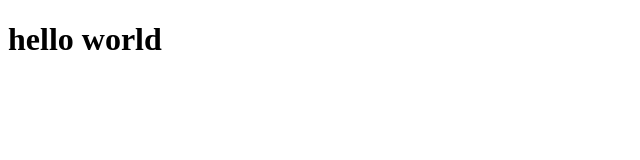
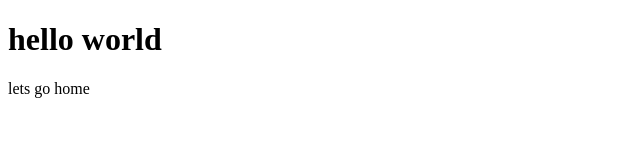
Before and after one commit to Damisasarah11/seafood.com, a plain HTML site: page index.html in a window 1280 px wide. Shown: the whole page, without its empty margins (0-640 px from the left). Drawn offline with Linux system fonts and the light colour scheme.

Commit message:
third commit

```diff
--- a/index.html
+++ b/index.html
@@ -7,5 +7,6 @@
 </head>
 <body>
    <h1>hello world</h1>
+   <p>lets go home</p>
 </body>
 </html>
```
Also changed, not shown: index.js (added), styles.css (added).
